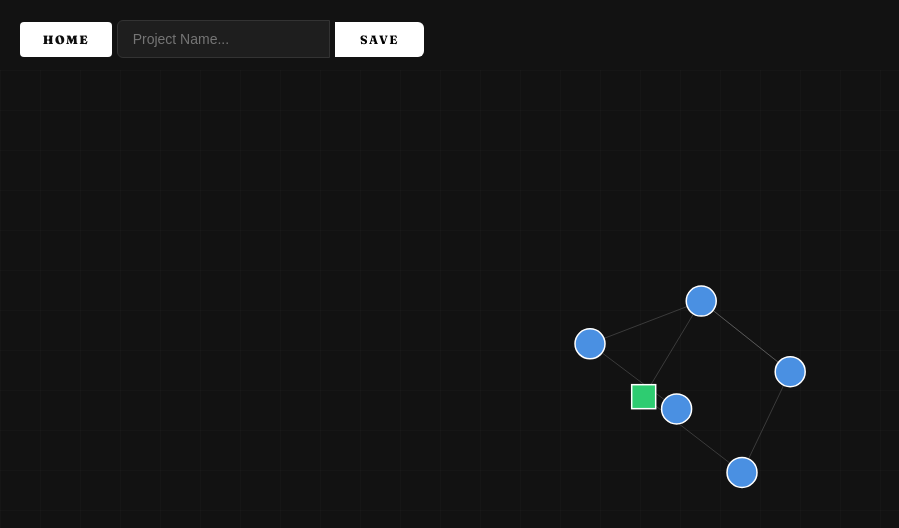
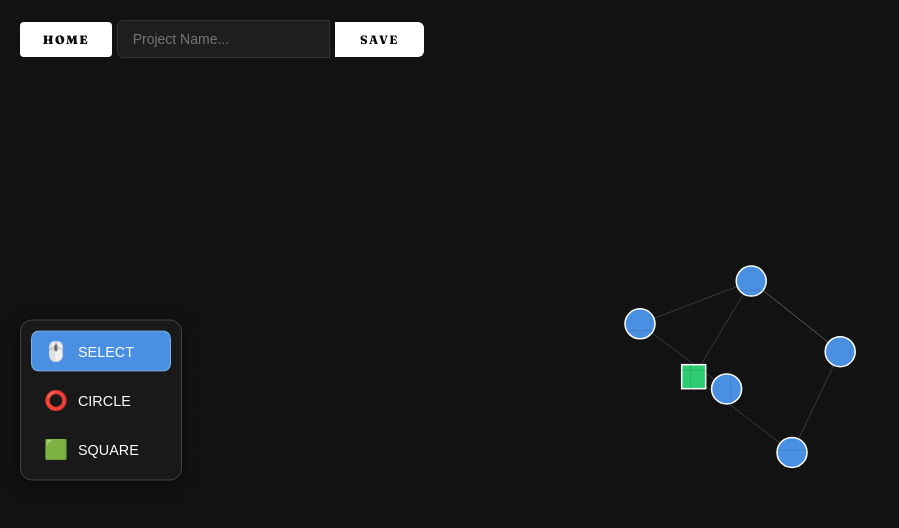
Before and after one commit to FerCesio/NodeVix, a React (Vite) app in the folder app/: page /project/new in a window 1280 px wide. Shown: the top 528 px of the page, without its empty margins (0-899 px from the left). Built offline with nearby package versions, Linux system fonts and the light colour scheme.

Commit message:
simulationcanvas small tweaks

```diff
--- a/app/src/components/SimulationCanvas.tsx
+++ b/app/src/components/SimulationCanvas.tsx
@@ -1,6 +1,8 @@
-import React, { useEffect, useRef } from 'react';
+import React, { useEffect, useRef, useState } from 'react';
 import * as d3 from 'd3';
 import "../styles/canvas.css"
+import { ToolsPanel } from './ToolsPanel';
+import type { ToolMode } from '../types/tools';
 
 // Definición de tipos para nuestros datos
 interface CustomNode extends d3.SimulationNodeDatum {
@@ -14,8 +16,16 @@ interface CustomLink extends d3.SimulationLinkDatum<CustomNode> {
 }
 
 const SimulationCanvas: React.FC = () => {
+    // Usamos referencia al modo para que no quede fijo en uno
+    const [mode, setMode] = useState<ToolMode>('SELECT');
+    const modeRef = useRef(mode);
+
+    // Sincronizar Ref para que D3 siempre lea el modo actual sin re-renders
+    useEffect(() => {
+        modeRef.current = mode;
+    }, [mode]);
+
     const svgRef = useRef<SVGSVGElement | null>(null);
-
     const width = window.innerWidth;
     const height = window.innerHeight;
     const links_length = 100;
@@ -60,6 +70,8 @@ const SimulationCanvas: React.FC = () => {
         // La capa interna (se mueve con el zoom)
         const container = svg.append("g");
 
+        const linkGroup = container.append("g").attr("class", "links-layer");
+        const nodeGroup = container.append("g").attr("class", "nodes-layer");
 
         const defs = svg.append("defs");
 
@@ -100,36 +112,42 @@ const SimulationCanvas: React.FC = () => {
             .attr("y", -height * 5)
             .attr("fill", "url(#grid)");    // Referencia al ID del patrón
 
-        const link = container.append("g")
-            .selectAll("line")
+
+
+
+        const updateVisuals = () => {
+            // Añadir círculos a los nodos tipo 'circle'
+            // 1. Seleccionamos sobre el grupo ya existente, NO hacemos append general
+                const link = linkGroup.selectAll("line")
                     .data(links)
                     .join("line")
                     .attr("stroke", "var(--line-color)")
                     .attr("stroke-opacity", 0.6)
-            .attr("stroke-width", d => Math.sqrt(d.value));
+                    .attr("stroke-width", d => Math.sqrt(d.value || 1));
 
-        // 4. Renderizado de los nodos (círculos)
-        const node = container.append("g")
-            .selectAll("g")
-            .data(nodes)
-            .join("g")
-            .call(drag(simulation) as any); // Habilitar arrastre
+                // 2. Seleccionamos sobre el grupo de nodos
+                const node = nodeGroup.selectAll(".node-group")
+                    .data(nodes, d => d.id) // USAR KEY (d.id) es vital para estabilidad
+                    .join(
+                        enter => {
+                            // Solo lo que entra (nodos nuevos) recibe esto
+                            const g = enter.append("g").attr("class", "node-group");
 
-        // Añadir círculos a los nodos tipo 'circle'
-        node.filter(d => d.type === 'circle')
+                            g.filter(d => d.type === 'circle')
                                 .append("circle")
                                 .attr("r", 15)
                                 .attr("fill", "var(--circle-color)");
 
-        // Añadir cuadrados a los nodos tipo 'square'
-        node.filter(d => d.type === 'square')
+                            g.filter(d => d.type === 'square')
                                 .append("rect")
-            .attr("width", 24)
-            .attr("height", 24)
-            .attr("x", -12) // Centrar el cuadrado respecto al punto (x,y)
-            .attr("y", -12)
-            .attr("fill", "var(--square-color)"); // Verde
+                                .attr("width", 24).attr("height", 24)
+                                .attr("x", -12).attr("y", -12)
+                                .attr("fill", "var(--square-color)");
 
+                            return g;
+                        }
+                    )
+                    .call(drag(simulation) as any);
             // 5. El "Tick": Función que actualiza las posiciones en cada cuadro
             simulation.on("tick", () => {
                 link
@@ -141,12 +159,59 @@ const SimulationCanvas: React.FC = () => {
                 node.attr("transform", d => `translate(${d.x}, ${d.y})`);
 
             });
+        }
+        updateVisuals()
+
+        const addNewNode = (newNode: CustomNode) => {
+            // Actualizar el array de datos (puedes usar un estado de React o mutar el array original)
+            nodes.push(newNode);
+
+            // Reinyectar los nodos a la simulación
+            simulation.nodes(nodes);
+
+            // Volver a vincular los elementos del DOM
+            // Esta es la parte donde ejecutas de nuevo el .data().join() para los círculos/rectángulos
+            updateVisuals();
+
+            // Dar un pequeño impulso para que se acomoden
+            simulation.alpha(0.3).restart();
+        };
+
+        // Cuando le damos al click
+        svg.on("click", (event) => {
+            const currentMode = modeRef.current;
+
+            // Si estamos en modo selección, no creamos nada
+            if (currentMode === 'SELECT') return;
+
+            // 1. Obtener posición del mouse relativa al SVG
+            const [mouseX, mouseY] = d3.pointer(event);
+
+            // 2. Ajustar por el Zoom actual para obtener coordenadas reales
+            const transform = d3.zoomTransform(svg.node() as any);
+            const realX = (mouseX - transform.x) / transform.k;
+            const realY = (mouseY - transform.y) / transform.k;
+
+            // 3. Crear el nuevo objeto nodo
+            const newNode: CustomNode = {
+                id: `node-${Date.now()}`, // ID único temporal
+                type: currentMode === 'ADD_CIRCLE' ? 'circle' : 'square',
+                x: realX,
+                y: realY,
+                vx: 0,
+                vy: 0
+            };
+
+            // 4. Actualizar datos y reiniciar simulación
+            addNewNode(newNode);
+        });
 
         // Limpieza al desmontar el componente
         return () => {
             simulation.stop()
         };
     }, []);
+
 
   // Función auxiliar para el comportamiento de arrastre (Drag & Drop)
   function drag(simulation: d3.Simulation<CustomNode, undefined>) {
@@ -168,8 +233,12 @@ const SimulationCanvas: React.FC = () => {
   }
 
   return (
-    <div className="canvas-wrapper" style={{ textAlign: 'center', marginTop: '20px' }}>
-      <svg ref={svgRef}></svg>
+    <div className="canvas-container">
+      <ToolsPanel activeMode={mode} onModeChange={setMode} />
+
+      <svg ref={svgRef}>
+        {/* La lógica de D3 usará modeRef.current para decidir si crea nodos */}
+      </svg>
     </div>
   );
 };
--- /dev/null
+++ b/app/src/components/ToolsPanel.tsx
@@ -0,0 +1,25 @@
+import { AVAILABLE_TOOLS, type ToolMode } from "../types/tools";
+import '../styles/sandbox.css'
+
+interface ToolsPanelProps {
+  activeMode: ToolMode;
+  onModeChange: (mode: ToolMode) => void;
+}
+
+export const ToolsPanel: React.FC<ToolsPanelProps> = ({ activeMode, onModeChange }) => {
+  return (
+    <div className="tools-panel">
+      {AVAILABLE_TOOLS.map((tool) => (
+        <button
+          key={tool.mode}
+          className={`tool-button ${activeMode === tool.mode ? 'active' : ''}`}
+          onClick={() => onModeChange(tool.mode)}
+          title={tool.label}
+        >
+          <span className="tool-icon">{tool.icon}</span>
+          <span className="tool-label">{tool.label}</span>
+        </button>
+      ))}
+    </div>
+  );
+};
--- /dev/null
+++ b/app/src/styles/sandbox.css
@@ -0,0 +1,52 @@
+.tools-panel {
+    position: absolute;
+    /* Centrado vertical */
+    top: 50%;
+    transform: translateY(-50%);
+
+    /* Posicionamiento a la izquierda */
+    left: 20px;
+
+    /* Resto de estilos existentes */
+    z-index: 100;
+    display: flex;
+    flex-direction: column;
+    gap: 8px;
+    background: rgba(26, 26, 26, 0.9);
+    padding: 10px;
+    border-radius: 12px;
+    border: 1px solid #444;
+    box-shadow: 0 4px 15px rgba(0,0,0,0.5);
+}
+
+.tool-button {
+    display: flex;
+    align-items: center;
+    gap: 10px;
+    background: transparent;
+    border: 1px solid transparent;
+    color: white;
+    padding: 8px 12px;
+    border-radius: 8px;
+    cursor: pointer;
+    transition: all 0.2s ease;
+    min-width: 140px;
+}
+
+.tool-button:hover {
+    background: rgba(255, 255, 255, 0.1);
+}
+
+.tool-button.active {
+    background: var(--circle-color);
+    border-color: rgba(255, 255, 255, 0.3);
+}
+
+.tool-icon {
+    font-size: 1.2rem;
+}
+
+.tool-label {
+    font-size: 0.9rem;
+    font-weight: 500;
+}
--- /dev/null
+++ b/app/src/types/tools.tsx
@@ -0,0 +1,13 @@
+export type ToolMode = 'SELECT' | 'ADD_CIRCLE' | 'ADD_SQUARE';
+
+export interface ToolConfig {
+  mode: ToolMode;
+  label: string;
+  icon: string;
+}
+
+export const AVAILABLE_TOOLS: ToolConfig[] = [
+  { mode: 'SELECT', label: 'SELECT', icon: '🖱️' },
+  { mode: 'ADD_CIRCLE', label: 'CIRCLE', icon: '⭕' },
+  { mode: 'ADD_SQUARE', label: 'SQUARE', icon: '🟩' },
+];
```
Lines whose indentation alone changed are shown as unchanged.
